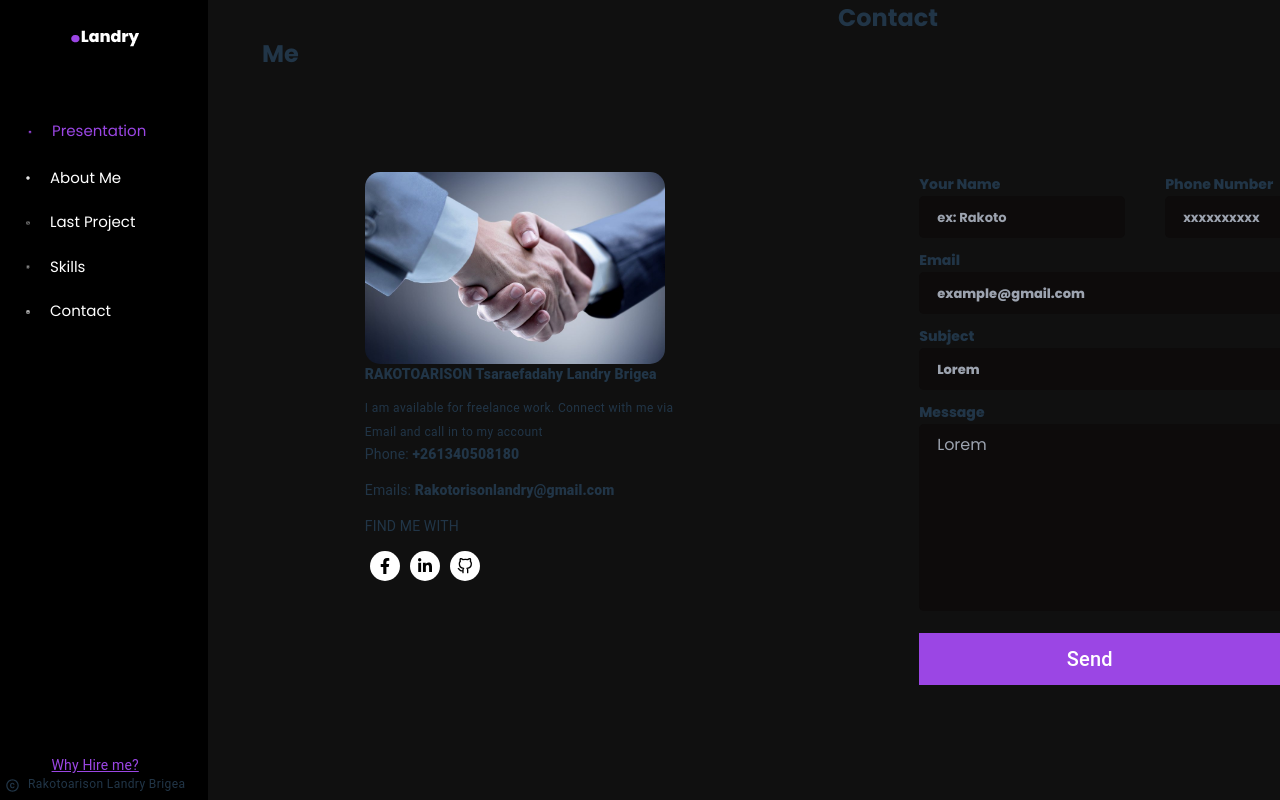
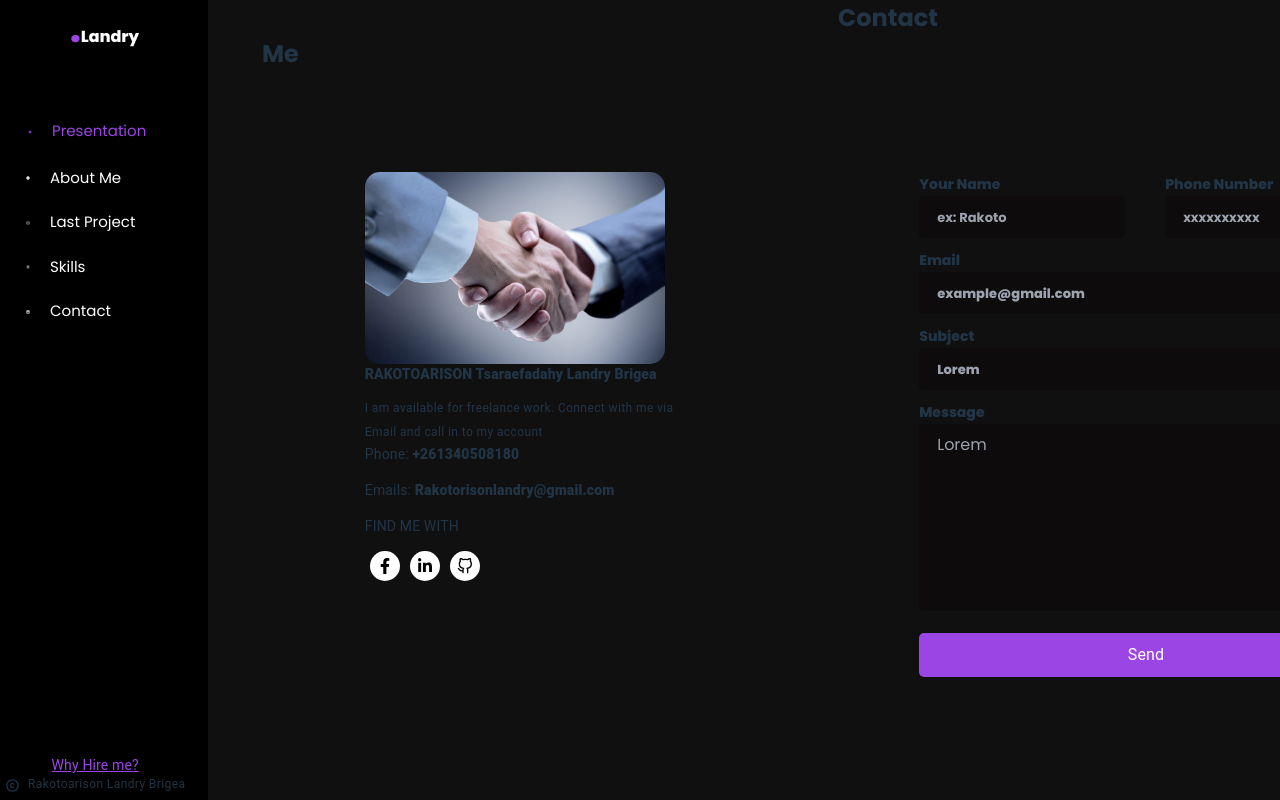
Before and after one commit to rakotoarisonlandry/Portfolio, a React (Vite) app: page /contact in a window 1280 px wide. Shown: the top 800 px of the page. Built offline with nearby package versions, Linux system fonts and the light colour scheme.

Commit message:
fix erreur

```diff
--- a/src/css/index.scss
+++ b/src/css/index.scss
@@ -243,10 +243,12 @@
   .send-Form {
     text-align: center;
     background-color: #9b46e4;
-    padding: 2% 30%;
+    padding: 2% 42.4%;
     margin-top: 5px;
     color: #ffffff;
+    width: fit-content;
     display: flex;
+    border-radius: 5px;
     align-items: center;
     }
   .send-Form:active,
--- a/src/pages/Contact/Form.jsx
+++ b/src/pages/Contact/Form.jsx
@@ -62,7 +62,7 @@ function Form() {
         </Box>
       </Box>
       <Link className="send-Form">
-        <Typography variant="h6">Send</Typography>
+        <Typography variant="body1">Send</Typography>
         {/* <FiSend/> */}
       </Link>
     </Box>
```
